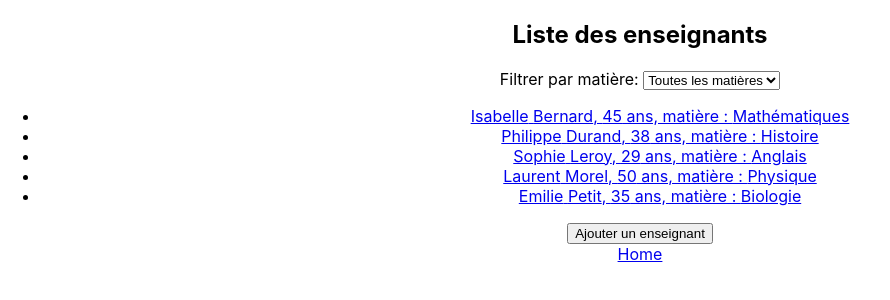
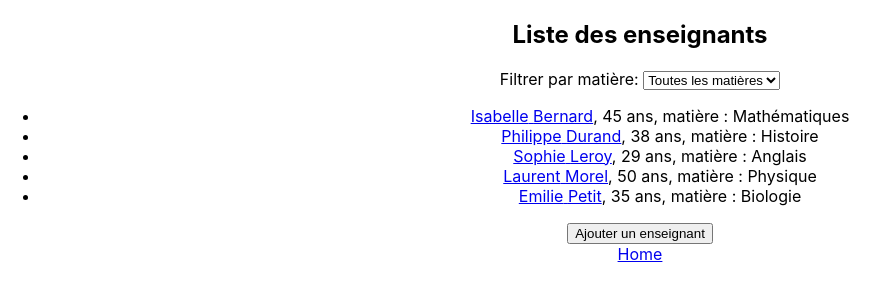
Before and after one commit to tcheio/myefreireact, a React (Create React App) app: page /enseignant in a window 1280 px wide. Shown: the top 300 px of the page, without its empty margins (0-890 px from the left). Built offline with nearby package versions, Linux system fonts and the light colour scheme.

Commit message:
Modification lien

```diff
--- a/src/Components/Enseignants/ListeEnseignants.jsx
+++ b/src/Components/Enseignants/ListeEnseignants.jsx
@@ -30,9 +30,7 @@ const ListeEnseignant = () => {
       <ul>
         {filteredEnseignants.map((enseignant, index) => (
           <li key={index}>
-            <Link to={`/enseignants/${index}`}>
-              {enseignant.prenom} {enseignant.nom}, {enseignant.age} ans, matière : {enseignant.matiere}
-            </Link>
+            <Link to={`/enseignants/${index}`}>{enseignant.prenom} {enseignant.nom}</Link>, {enseignant.age} ans, matière : {enseignant.matiere}
           </li>
         ))}
       </ul>
```
